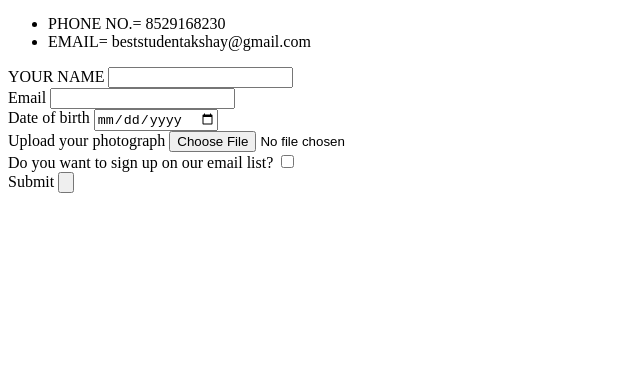
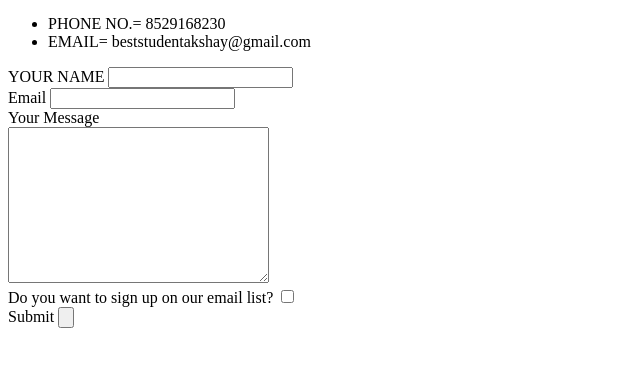
Before and after one commit to akshayakash/cv, a plain HTML site: page CONTACT.HTML in a window 1280 px wide. Shown: the part 44-410 px from the top of the page, without its empty margins (0-640 px from the left). Drawn offline with Linux system fonts and the light colour scheme.

Commit message:
contact.html

```diff
--- a/CONTACT.HTML
+++ b/CONTACT.HTML
@@ -12,15 +12,13 @@
     <li>PHONE NO.= 8529168230</li>
     <li>EMAIL= beststudentakshay@gmail.com</li>
   </ul>
-  <form class="" action="index.html" method="post">
+    <form action="mailto:beststudentakshay@gmail.com" method="post" enctype="text/plain">
     <label> YOUR NAME</label>
-    <input type="text" name="" value=""><br>
+    <input type="text" name="NAME" value=""><br>
     <label for=""> Email</label>
-    <input type="text" name="" value=""><br>
-    <label for="">Date of birth</label>
-    <input type="date" name="" value=""><br>
-    <label for="">Upload your photograph</label>
-    <input type="file" name="" value=""><br>
+    <input type="email" name="EMAIL" value=""><br>
+    <label>Your Message</label><br>
+    <textarea name="Your Message" rows="10" cols="30"></textarea><br>
     <label> Do you want to sign up on our email list?</label>
     <input type="checkbox" name="" value=""><br>
     <label>Submit</label>
```
